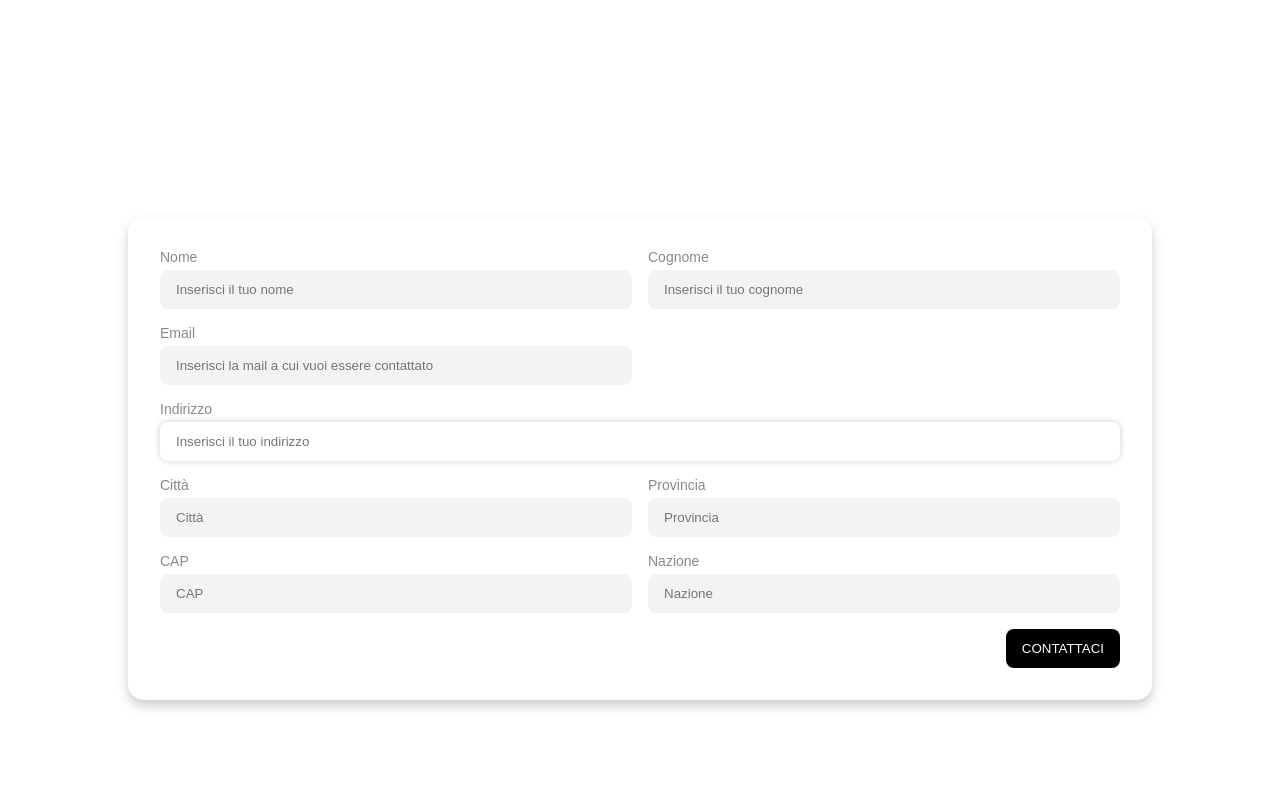
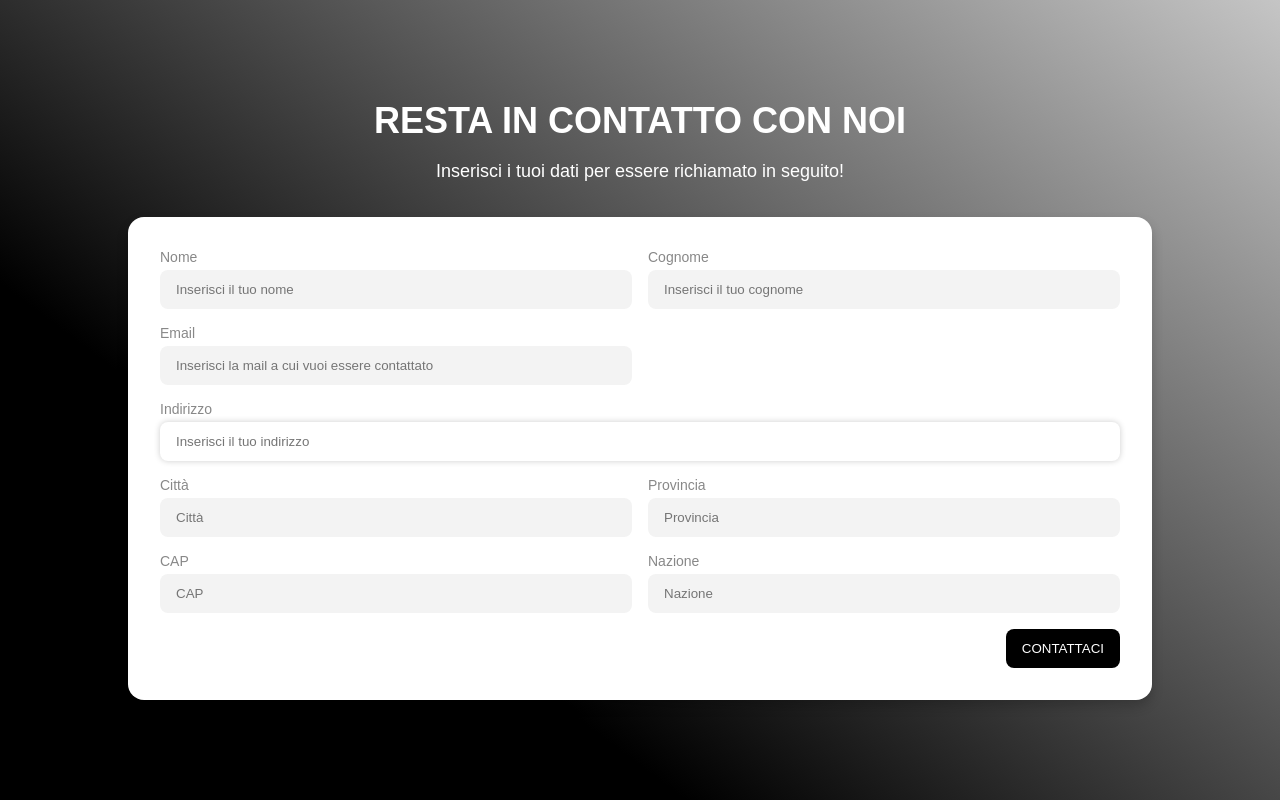
Before and after one commit to MMalossi/contact_form, a PHP site: page / in a window 1280 px wide. Run offline with PHP 8.4, Linux system fonts and the light colour scheme; style sheets or scripts are compiled from the project's sources; some libraries are stand-ins or nearby versions.

Commit message:
corretto typo sfondo

```diff
--- a/css/main.scss
+++ b/css/main.scss
@@ -10,7 +10,7 @@
 	min-height: 100vh;
 	padding-top: 100px;
 	padding-bottom: 100px;
-	background-image: linear-gradient(217deg, rgb(197,197,197), rgb(0,0,0), 70.71%);
+	background-image: linear-gradient(217deg, rgb(197,197,197), rgb(0,0,0) 70.71%);
 
 	.container {
 		max-width: 1280px;
```
